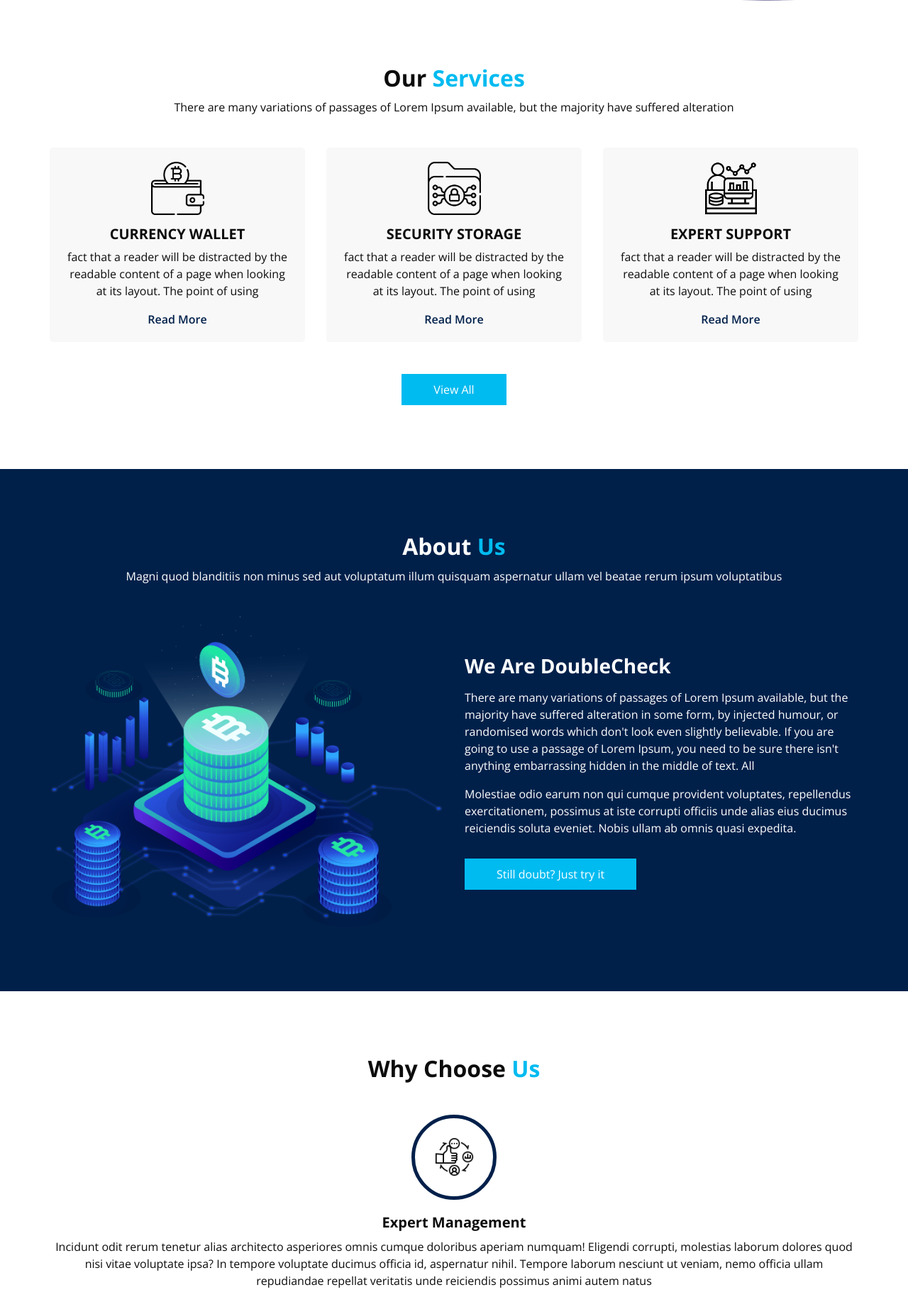
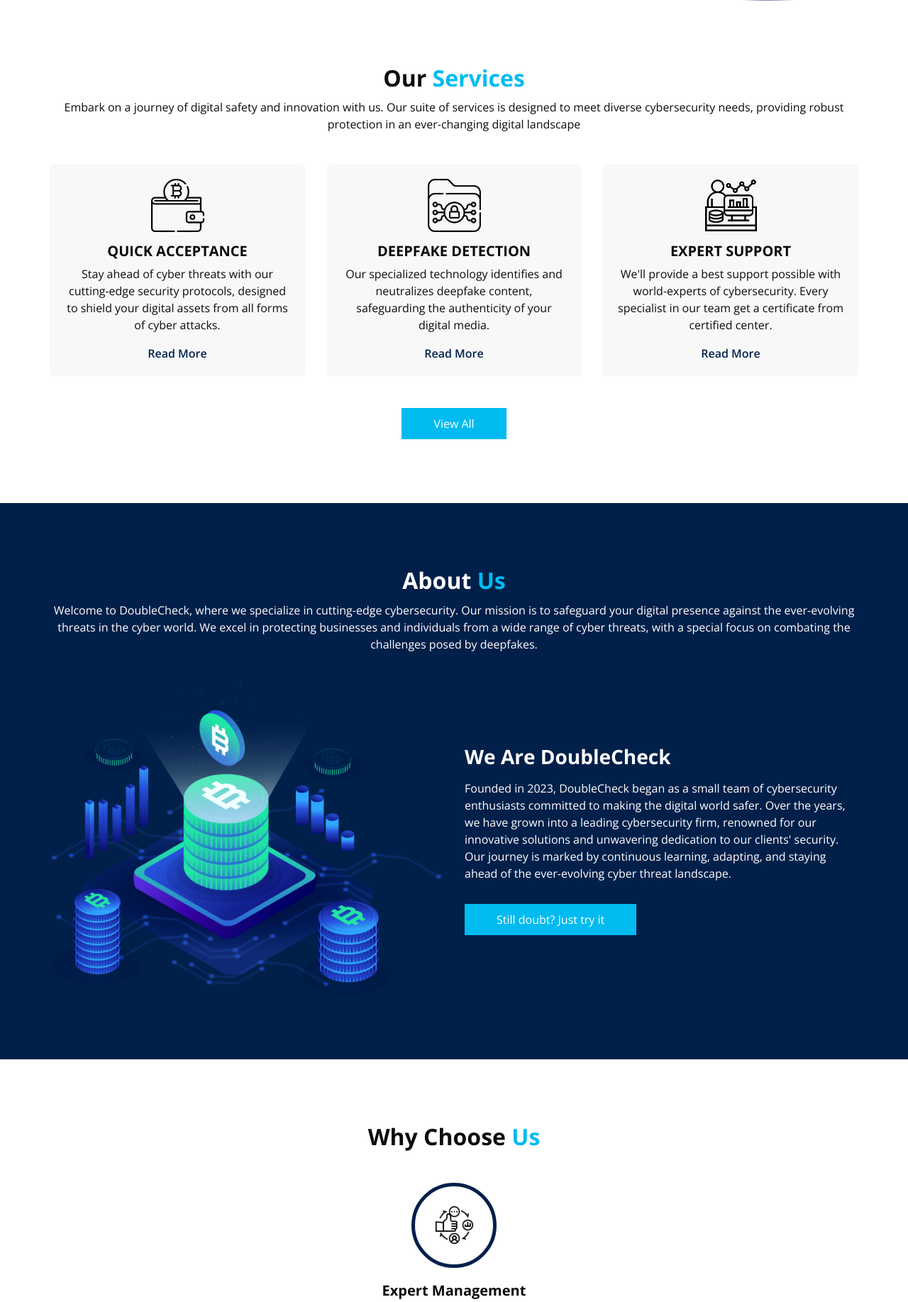
Before and after one commit to Roman12322/DoubleCheck, a Django app: template main/templates/main/index.html in a window 1280 px wide. Shown: the part 876-2711 px from the top of the page at 71% size. Run offline with Django 3.2, Linux system fonts and the light colour scheme; the template is opened without the code that fills it, so the values that code supplies are empty; some libraries are stand-ins or nearby versions.

Commit message:
added some text description about company

```diff
--- a/main/templates/main/index.html
+++ b/main/templates/main/index.html
@@ -107,7 +107,10 @@
                         DoubleCheck?
                       </h1>
                       <p>
-                        Стартап
+                        Welcome to DoubleCheck, where we specialize in cutting-edge cybersecurity.
+                        Our mission is to safeguard your digital presence against the ever-evolving threats in the cyber world.
+                        We excel in protecting businesses and individuals
+                        from a wide range of cyber threats, with a special focus on combating the challenges posed by deepfakes.
                       </p>
                       <div class="btn-box">
                         <a href="https://doublecheck-production.up.railway.app/main" class="btn1">
@@ -134,7 +137,10 @@
                         become your member?
                       </h1>
                       <p>
-                        Пока никак хихихи
+                        If you're passionate about cybersecurity and eager to make a difference, we welcome you to join our team.
+                        To become a member of DoubleCheck, simply visit our TEAM page, browse through our open positions,
+                        and apply to the role that best fits your skills and aspirations.
+                        We value innovation, dedication, and a collaborative spirit.
                       </p>
                       <div class="btn-box">
                         <a href="https://doublecheck-production.up.railway.app/team" class="btn1">
@@ -169,7 +175,9 @@
               Our <span>Services</span>
             </h2>
             <p>
-              There are many variations of passages of Lorem Ipsum available, but the majority have suffered alteration
+              Embark on a journey of digital safety and innovation with us.
+              Our suite of services is designed to meet diverse cybersecurity needs,
+              providing robust protection in an ever-changing digital landscape
             </p>
           </div>
           <div class="row">
@@ -180,14 +188,13 @@
                 </div>
                 <div class="detail-box">
                   <h5>
-                    Currency Wallet
+                    Quick Acceptance
                   </h5>
                   <p>
-                    fact that a reader will be distracted by the readable content of a page when looking at its layout.
-                    The
-                    point of using
+                    Stay ahead of cyber threats with our cutting-edge security protocols,
+                    designed to shield your digital assets from all forms of cyber attacks.
                   </p>
-                  <a href="">
+                  <a href="https://doublecheck-production.up.railway.app/service">
                     Read More
                   </a>
                 </div>
@@ -200,14 +207,13 @@
                 </div>
                 <div class="detail-box">
                   <h5>
-                    Security Storage
+                    Deepfake detection
                   </h5>
                   <p>
-                    fact that a reader will be distracted by the readable content of a page when looking at its layout.
-                    The
-                    point of using
+                    Our specialized technology identifies and neutralizes
+                    deepfake content, safeguarding the authenticity of your digital media.
                   </p>
-                  <a href="">
+                  <a href="https://doublecheck-production.up.railway.app/service">
                     Read More
                   </a>
                 </div>
@@ -223,11 +229,10 @@
                     Expert Support
                   </h5>
                   <p>
-                    fact that a reader will be distracted by the readable content of a page when looking at its layout.
-                    The
-                    point of using
+                    We'll provide a best support possible with world-experts of cybersecurity. Every specialist in our team
+                    get a certificate from certified center.
                   </p>
-                  <a href="">
+                  <a href="https://doublecheck-production.up.railway.app/service">
                     Read More
                   </a>
                 </div>
@@ -249,7 +254,10 @@
             About <span>Us</span>
           </h2>
           <p>
-            Magni quod blanditiis non minus sed aut voluptatum illum quisquam aspernatur ullam vel beatae rerum ipsum voluptatibus
+            Welcome to DoubleCheck, where we specialize in cutting-edge cybersecurity.
+            Our mission is to safeguard your digital presence against the ever-evolving threats in the cyber world.
+            We excel in protecting businesses and individuals
+            from a wide range of cyber threats, with a special focus on combating the challenges posed by deepfakes.
           </p>
         </div>
         <div class="row">
@@ -264,13 +272,11 @@
                 We Are DoubleCheck
               </h3>
               <p>
-                There are many variations of passages of Lorem Ipsum available, but the majority have suffered alteration
-                in some form, by injected humour, or randomised words which don't look even slightly believable. If you
-                are going to use a passage of Lorem Ipsum, you need to be sure there isn't anything embarrassing hidden in
-                the middle of text. All
-              </p>
-              <p>
-                Molestiae odio earum non qui cumque provident voluptates, repellendus exercitationem, possimus at iste corrupti officiis unde alias eius ducimus reiciendis soluta eveniet. Nobis ullam ab omnis quasi expedita.
+                Founded in 2023, DoubleCheck began as a small team of cybersecurity enthusiasts
+                committed to making the digital world safer. Over the years, we have grown into a leading
+                cybersecurity firm, renowned for our innovative solutions and unwavering dedication
+                to our clients' security. Our journey is marked by continuous learning, adapting, and
+                staying ahead of the ever-evolving cyber threat landscape.
               </p>
               <a href="https://doublecheck-production.up.railway.app/main">
                 Still doubt? Just try it
@@ -297,8 +303,12 @@
                 Expert Management
               </h5>
               <p>
-                Incidunt odit rerum tenetur alias architecto asperiores omnis cumque doloribus aperiam numquam! Eligendi corrupti, molestias laborum dolores quod nisi vitae voluptate ipsa? In tempore voluptate ducimus officia id, aspernatur nihil.
-                Tempore laborum nesciunt ut veniam, nemo officia ullam repudiandae repellat veritatis unde reiciendis possimus animi autem natus
+                At DoubleCheck, we understand that managing cybersecurity can be complex.
+                That's why we've developed an expert management system that simplifies this process.
+                Our intuitive interface allows for easy monitoring and control of your security protocols.
+                With our team of experts continuously updating and refining our systems,
+                you can rest assured that managing your cybersecurity will be a seamless experience,
+                allowing you to focus on what you do best.
               </p>
             </div>
           </div>
@@ -308,11 +318,12 @@
             </div>
             <div class="detail-box">
               <h5>
-                Secure Investment
+                Finance Security
               </h5>
               <p>
-                Incidunt odit rerum tenetur alias architecto asperiores omnis cumque doloribus aperiam numquam! Eligendi corrupti, molestias laborum dolores quod nisi vitae voluptate ipsa? In tempore voluptate ducimus officia id, aspernatur nihil.
-                Tempore laborum nesciunt ut veniam, nemo officia ullam repudiandae repellat veritatis unde reiciendis possimus animi autem natus
+                Our cybersecurity measures are unparalleled. At DoubleCheck, we prioritize your digital safety above all.
+                Our robust security protocols are designed to thwart a wide array of cyber threats, ensuring that your data
+                remains secure and your operations uninterrupted.
               </p>
             </div>
           </div>
@@ -322,11 +333,12 @@
             </div>
             <div class="detail-box">
               <h5>
-                Instant Trading
+                Instant Response
               </h5>
               <p>
-                Incidunt odit rerum tenetur alias architecto asperiores omnis cumque doloribus aperiam numquam! Eligendi corrupti, molestias laborum dolores quod nisi vitae voluptate ipsa? In tempore voluptate ducimus officia id, aspernatur nihil.
-                Tempore laborum nesciunt ut veniam, nemo officia ullam repudiandae repellat veritatis unde reiciendis possimus animi autem natus
+                Speed is critical in cybersecurity, and we excel in this area. Our systems are optimized for
+                rapid threat detection and response, ensuring that any potential breaches are addressed swiftly
+                and effectively. This rapid response capability minimizes risk and maintains the continuity of your operations.
               </p>
             </div>
           </div>
@@ -339,8 +351,13 @@
                 Happy Customers
               </h5>
               <p>
-                Incidunt odit rerum tenetur alias architecto asperiores omnis cumque doloribus aperiam numquam! Eligendi corrupti, molestias laborum dolores quod nisi vitae voluptate ipsa? In tempore voluptate ducimus officia id, aspernatur nihil.
-                Tempore laborum nesciunt ut veniam, nemo officia ullam repudiandae repellat veritatis unde reiciendis possimus animi autem natus
+                Your satisfaction is the cornerstone of our mission at DoubleCheck.
+                We pride ourselves on not just meeting, but exceeding customer expectations.
+                Our dedicated support team is always ready to assist with any queries or concerns,
+                ensuring a hassle-free experience. The trust and satisfaction of our clients
+                are reflected in their testimonials, echoing our commitment to excellence
+                in cybersecurity. With DoubleCheck, you're not just choosing a service,
+                but a partner dedicated to your peace of mind in the digital world.
               </p>
             </div>
           </div>
@@ -397,7 +414,7 @@
             <div class="col-lg-3 col-sm-6">
               <div class="box ">
                 <div class="img-box">
-                  <img src="{% static 'main/images/дре.png' %}" class="img1" alt="">
+                  <img src="{% static 'main/images/дре.jpg' %}" class="img1" alt="">
                 </div>
                 <div class="detail-box">
                   <h5>
@@ -521,7 +538,7 @@
                     <i class="fa fa-quote-left" aria-hidden="true"></i>
                   </div>
                   <p>
-                    Roman and team done a really good job and i reall excited to work together again!
+                    Roman and team done a really good job and i really excited to work together again!
                   </p>
                 </div>
               </div>
@@ -544,7 +561,7 @@
                     <i class="fa fa-quote-left" aria-hidden="true"></i>
                   </div>
                   <p>
-                    Roman and team done a really good job and i reall excited to work together again!
+                    Roman and team done a really good job and i really excited to work together again!
                   </p>
                 </div>
               </div>
@@ -567,7 +584,7 @@
                     <i class="fa fa-quote-left" aria-hidden="true"></i>
                   </div>
                   <p>
-                    Roman and team done a really good job and i reall excited to work together again!
+                    Roman and team done a really good job and i really excited to work together again!
                   </p>
                 </div>
               </div>
@@ -590,7 +607,7 @@
                     <i class="fa fa-quote-left" aria-hidden="true"></i>
                   </div>
                   <p>
-                  Roman and team done a really good job and i reall excited to work together again!
+                  Roman and team done a really good job and i really excited to work together again!
                   </p>
                   </div>
               </div>
--- a/main/templates/main/team.html
+++ b/main/templates/main/team.html
@@ -111,7 +111,7 @@
           <div class="col-lg-3 col-sm-6">
             <div class="box ">
               <div class="img-box">
-                <img src="{% static 'main/images/дре.png' %}" class="img1" alt="">
+                <img src="{% static 'main/images/дре.jpg' %}" class="img1" alt="">
               </div>
               <div class="detail-box">
                 <h5>
```
Also changed, not shown: main/templates/main/about.html (+9 -8 lines), main/templates/main/service.html (+14 -14 lines), main/templates/main/why.html (+21 -10 lines), main/static/main/images/дре.jpg (added), main/static/main/images/дре.png (deleted).
